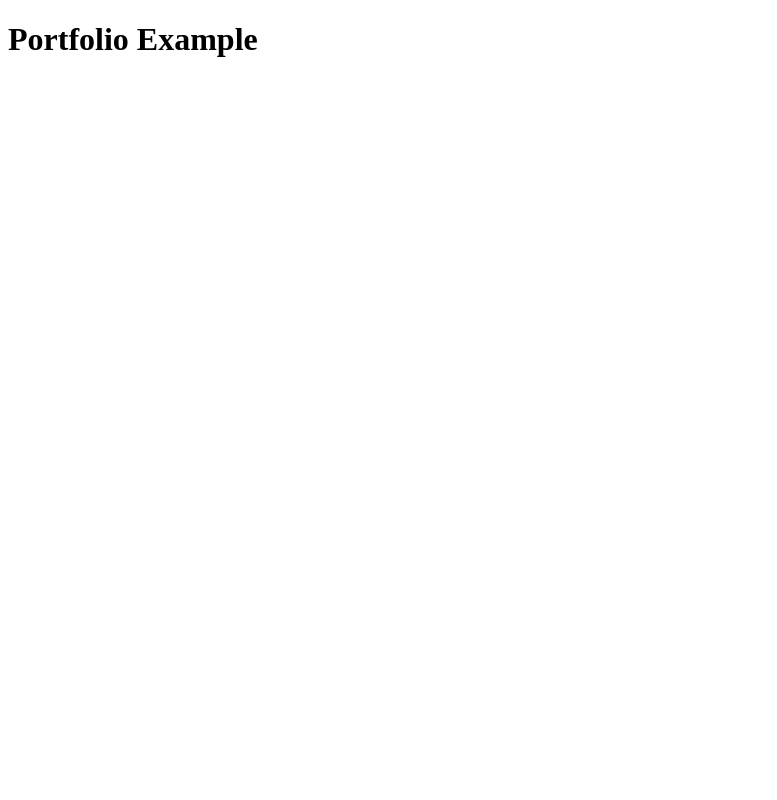
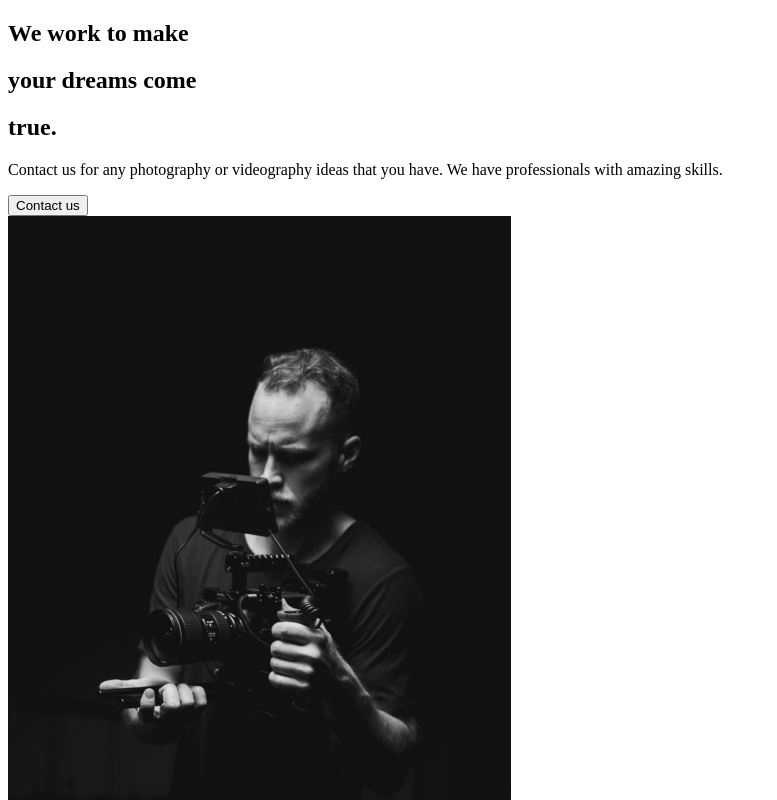
Before and after one commit to slawoe/react-exampleportfolio, a React (Create React App) app: page / in a window 1280 px wide. Shown: the top 800 px of the page, without its empty margins (0-777 px from the left). Built offline with nearby package versions, Linux system fonts and the light colour scheme.

Commit message:
Add AboutUs page and import it to App.js

```diff
--- a/src/App.js
+++ b/src/App.js
@@ -1,7 +1,9 @@
+import AboutUs from "./pages/AboutUs";
+
 function App() {
   return (
     <div className="App">
-      <h1>Portfolio Example</h1>
+      <AboutUs />
     </div>
   );
 }
--- /dev/null
+++ b/src/pages/AboutUs.js
@@ -0,0 +1,10 @@
+import AboutSection from "../components/AboutSection";
+
+const AboutUs = () => {
+  return (
+    <>
+      <AboutSection />
+    </>
+  );
+};
+export default AboutUs;
```
